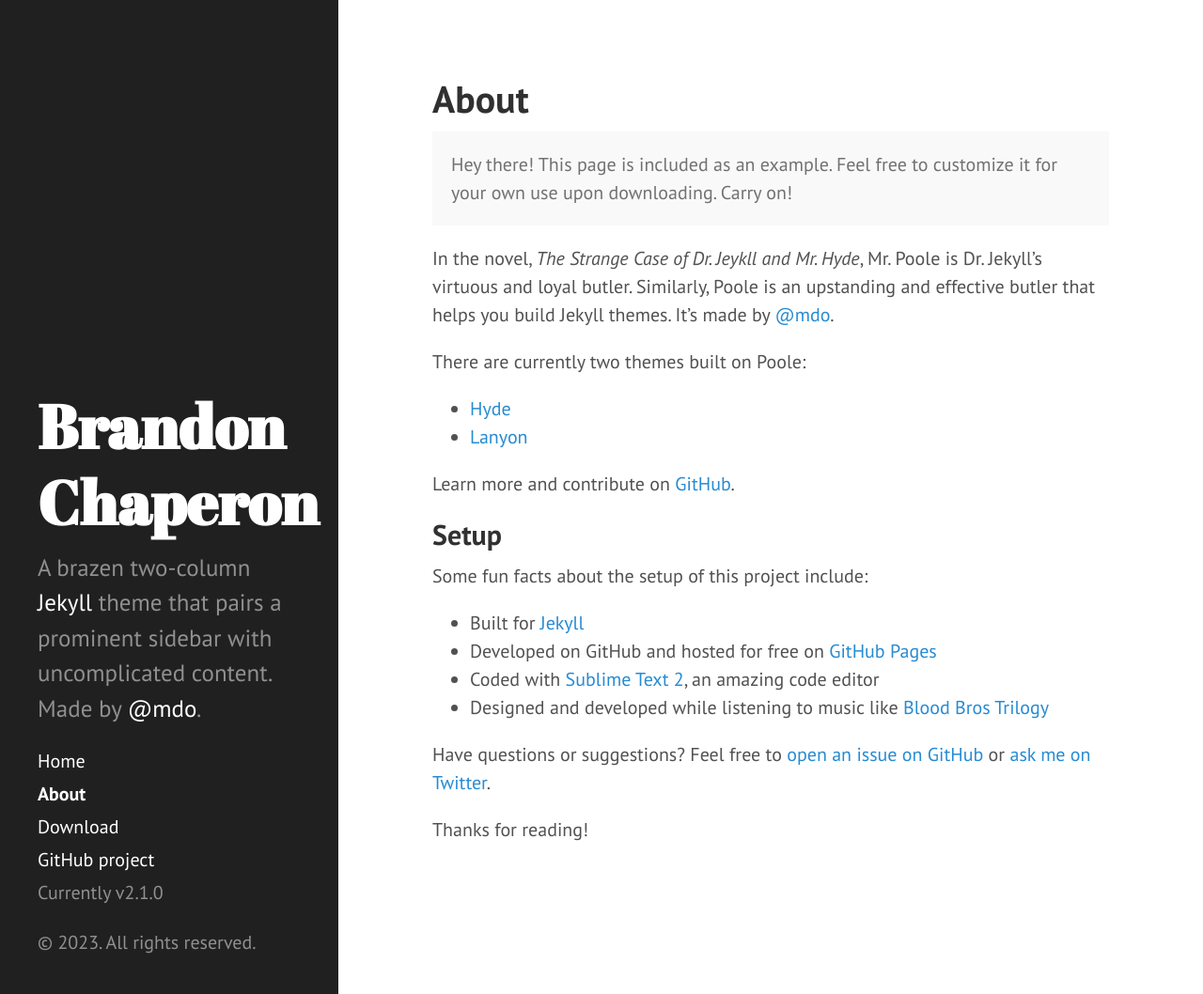
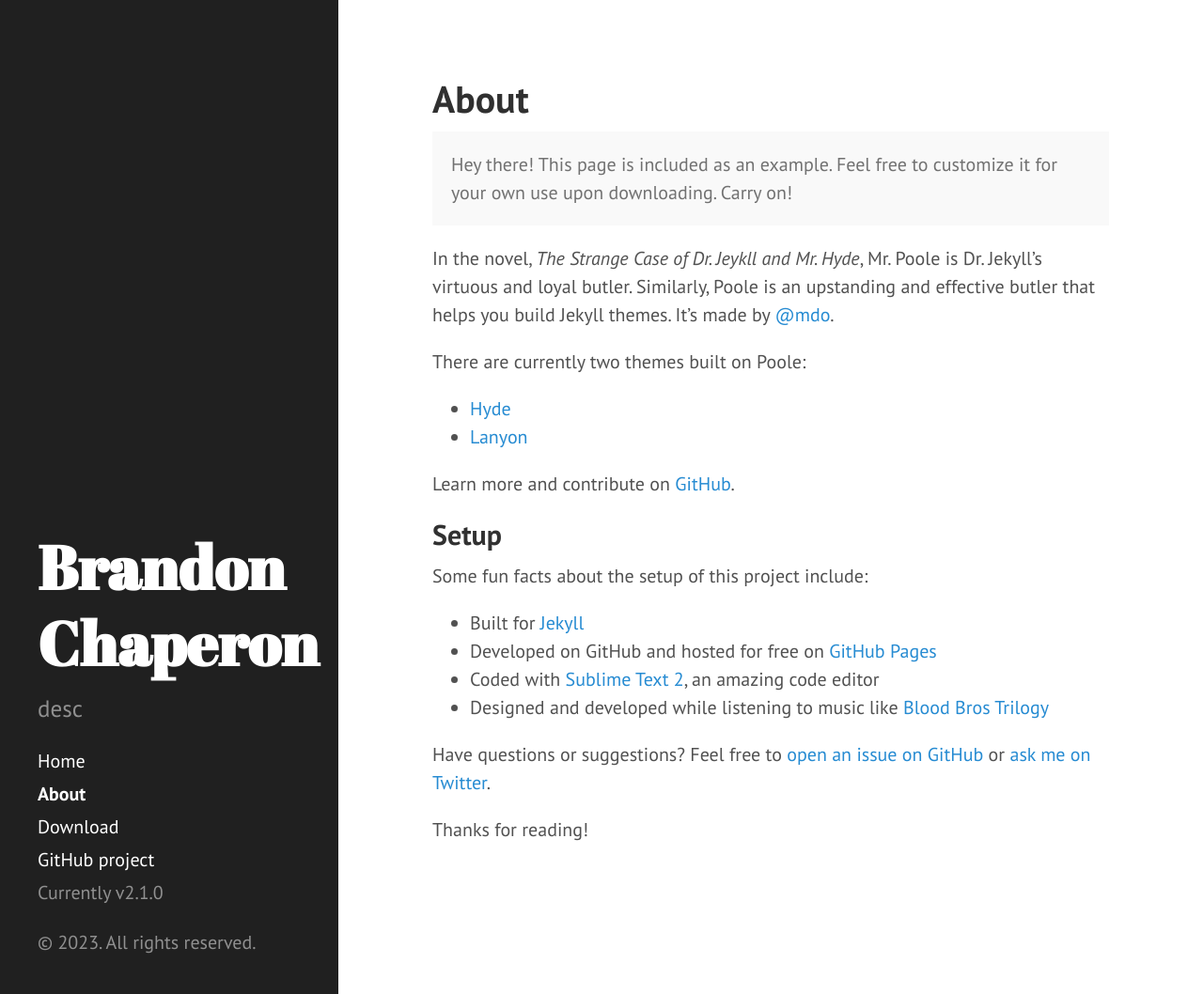
Before and after one commit to bchaper0n/bchaper0n.github.io, a Jekyll site: the page built from about.md, in a window 1280 px wide and 1058 px high. Shown: the whole window at 94% size. Built offline with Jekyll 4.4.1, drawn with Linux system fonts in a browser that asks for light colours.

Commit message:
yaml vals

```diff
--- a/_config.yml
+++ b/_config.yml
@@ -8,13 +8,13 @@
 
 # Setup
 title:            Brandon Chaperon
-tagline:          'A Jekyll theme'
-description:      'A brazen two-column <a href="http://jekyllrb.com" target="_blank">Jekyll</a> theme that pairs a prominent sidebar with uncomplicated content. Made by <a href="https://twitter.com/mdo" target="_blank">@mdo</a>.'
+tagline:          'tagline'
+description:      'desc'
 url:              http://hyde.getpoole.com
 baseurl:          /
 
 author:
-  name:           'Mark Otto'
+  name:           'Brandon Chaperon'
   url:            https://twitter.com/mdo
 
 paginate:         5
```
